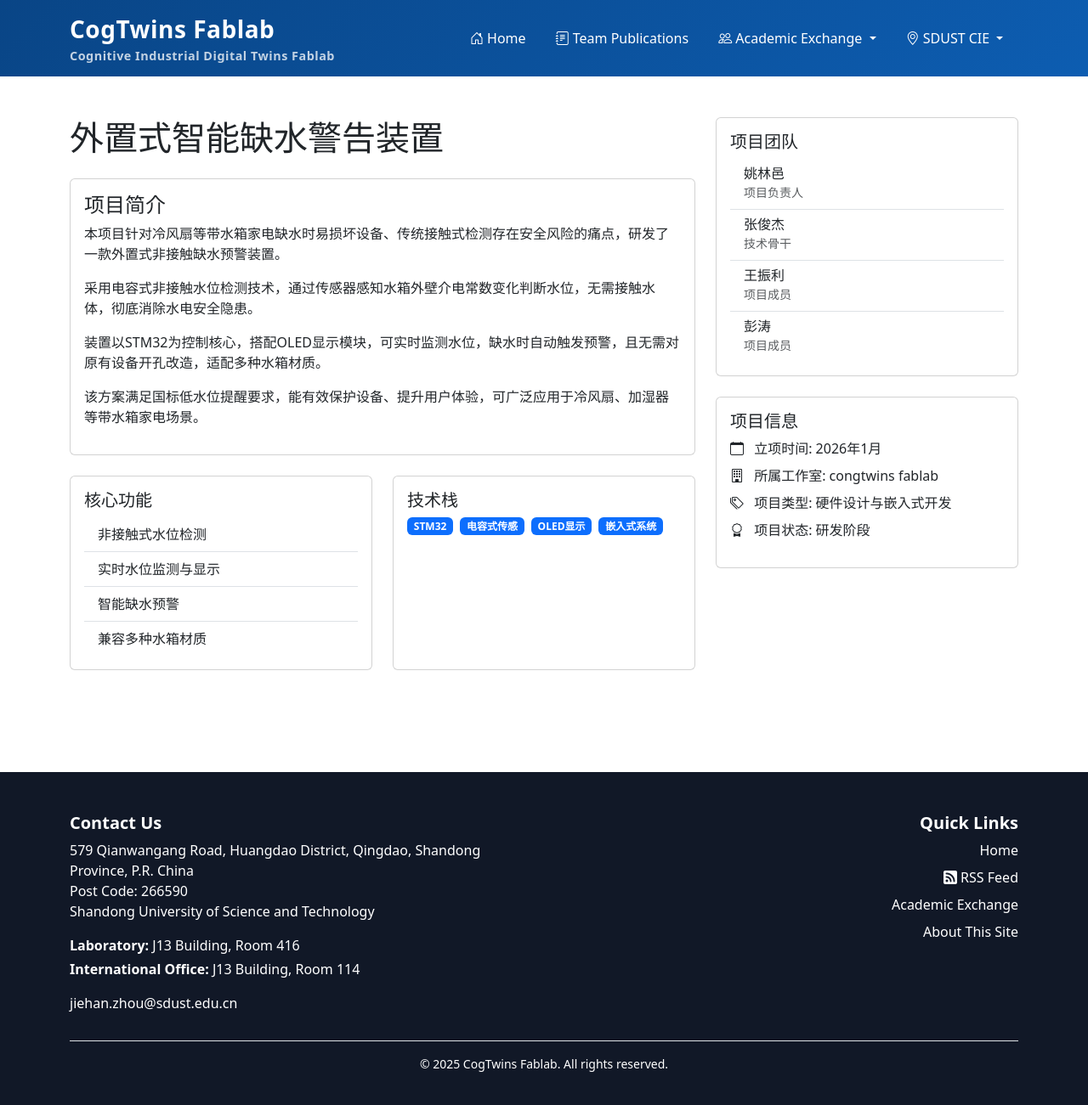
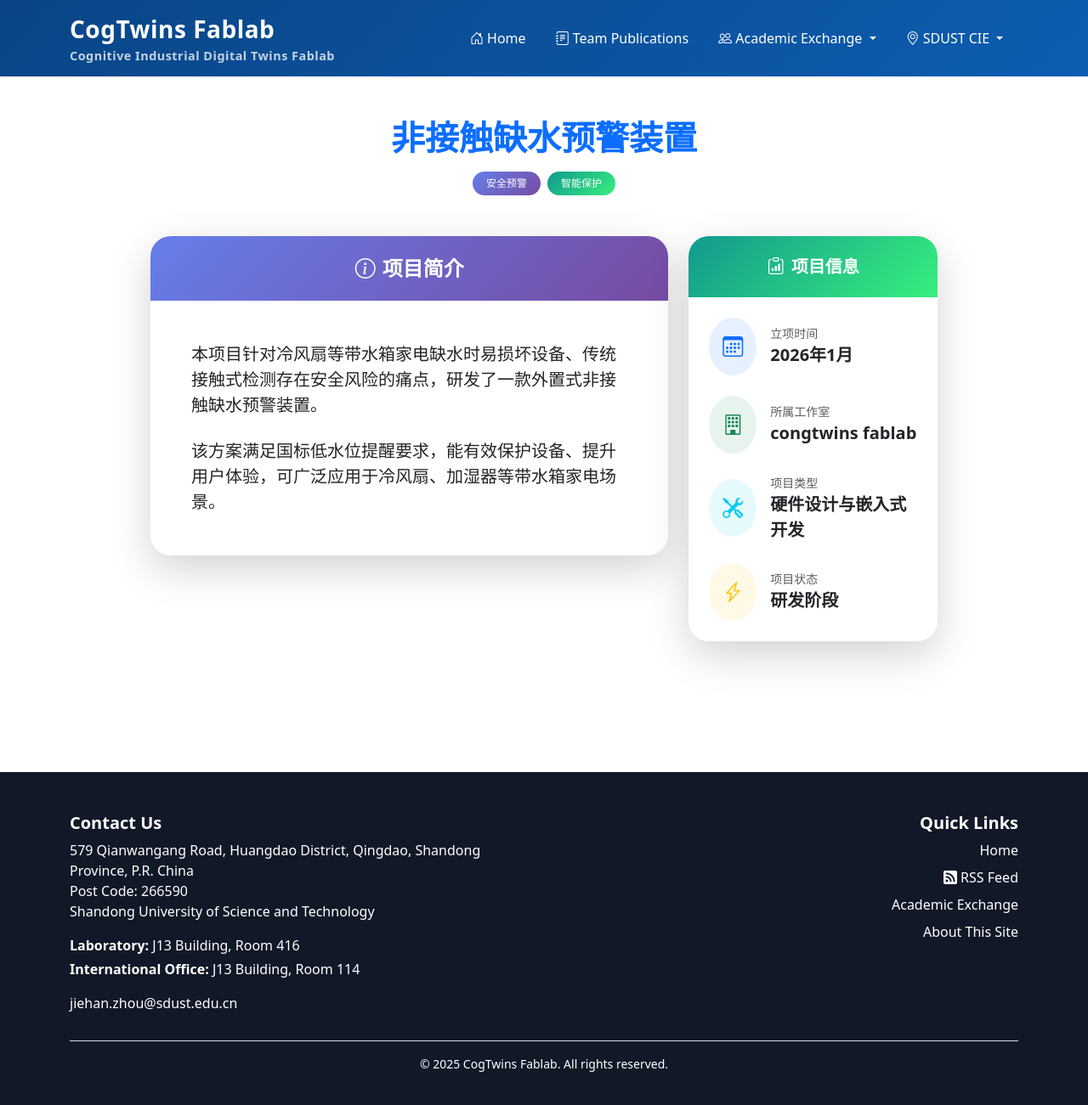
Before and after one commit to fablab4cogtwins/fablab4cogtwins.github.io, a Jekyll site: the page built from projects/smart-water-warning.md, in a window 1280 px wide and 1311 px high. Shown: the top 1301 px of the window at 85% size. Built offline with Jekyll 4.4.1, drawn with Linux system fonts in a browser that asks for light colours.

Commit message:
Update smart-water-warning.md

```diff
--- a/projects/smart-water-warning.md
+++ b/projects/smart-water-warning.md
@@ -1,104 +1,119 @@
 ---
 layout: default
-title: "外置式智能缺水警告装置"
+title: "非接触缺水预警装置"
 ---
 
 <div class="container py-5">
-  <div class="row">
-    <div class="col-lg-8">
-      <h1 class="mb-4">外置式智能缺水警告装置</h1>
-
-      <div class="card mb-4">
-        <div class="card-body">
-          <h4 class="card-title">项目简介</h4>
-          <div class="card-text">
-            <p>本项目针对冷风扇等带水箱家电缺水时易损坏设备、传统接触式检测存在安全风险的痛点，研发了一款外置式非接触缺水预警装置。</p>
-            <p>采用电容式非接触水位检测技术，通过传感器感知水箱外壁介电常数变化判断水位，无需接触水体，彻底消除水电安全隐患。</p>
-            <p>装置以STM32为控制核心，搭配OLED显示模块，可实时监测水位，缺水时自动触发预警，且无需对原有设备开孔改造，适配多种水箱材质。</p>
-            <p>该方案满足国标低水位提醒要求，能有效保护设备、提升用户体验，可广泛应用于冷风扇、加湿器等带水箱家电场景。</p>
-          </div>
+  <div class="row justify-content-center">
+    <div class="col-lg-10">
+      <div class="text-center mb-5">
+        <h1 class="fw-bold text-primary mb-3">非接触缺水预警装置</h1>
+        <div class="d-flex justify-content-center">
+          <span class="badge bg-gradient-primary rounded-pill px-3 py-2 me-2">安全预警</span>
+          <span class="badge bg-gradient-success rounded-pill px-3 py-2">智能保护</span>
         </div>
       </div>
 
       <div class="row">
-        <div class="col-md-6 mb-4">
-          <div class="card h-100">
-            <div class="card-body">
-              <h5 class="card-title">核心功能</h5>
-              <ul class="list-group list-group-flush">
-                <li class="list-group-item">非接触式水位检测</li>
-                <li class="list-group-item">实时水位监测与显示</li>
-                <li class="list-group-item">智能缺水预警</li>
-                <li class="list-group-item">兼容多种水箱材质</li>
-              </ul>
+        <div class="col-lg-8">
+          <div class="card border-0 shadow-lg rounded-4 overflow-hidden mb-4">
+            <div class="card-header bg-gradient-primary text-white py-4">
+              <h4 class="card-title mb-0 text-center fw-semibold">
+                <i class="bi bi-info-circle me-2"></i>项目简介
+              </h4>
+            </div>
+            <div class="card-body p-5">
+              <p class="fs-5 text-dark mb-4">
+                本项目针对冷风扇等带水箱家电缺水时易损坏设备、传统接触式检测存在安全风险的痛点，研发了一款外置式非接触缺水预警装置。
+              </p>
+              <p class="fs-5 text-dark mb-0">
+                该方案满足国标低水位提醒要求，能有效保护设备、提升用户体验，可广泛应用于冷风扇、加湿器等带水箱家电场景。
+              </p>
             </div>
           </div>
         </div>
 
-        <div class="col-md-6 mb-4">
-          <div class="card h-100">
-            <div class="card-body">
-              <h5 class="card-title">技术栈</h5>
-              <div class="d-flex flex-wrap gap-2">
-                <span class="badge bg-primary">STM32</span>
-                <span class="badge bg-primary">电容式传感</span>
-                <span class="badge bg-primary">OLED显示</span>
-                <span class="badge bg-primary">嵌入式系统</span>
+        <div class="col-lg-4">
+          <div class="card border-0 shadow-lg rounded-4 overflow-hidden h-100">
+            <div class="card-header bg-gradient-success text-white py-4">
+              <h5 class="card-title mb-0 text-center fw-semibold">
+                <i class="bi bi-clipboard-data me-2"></i>项目信息
+              </h5>
+            </div>
+            <div class="card-body p-4">
+              <div class="d-flex align-items-center mb-4">
+                <div class="bg-primary bg-opacity-10 p-3 rounded-circle me-3">
+                  <i class="bi bi-calendar3 text-primary fs-4"></i>
+                </div>
+                <div>
+                  <div class="text-muted small">立项时间</div>
+                  <div class="fw-bold fs-5">2026年1月</div>
+                </div>
+              </div>
+
+              <div class="d-flex align-items-center mb-4">
+                <div class="bg-success bg-opacity-10 p-3 rounded-circle me-3">
+                  <i class="bi bi-building text-success fs-4"></i>
+                </div>
+                <div>
+                  <div class="text-muted small">所属工作室</div>
+                  <div class="fw-bold fs-5">congtwins fablab</div>
+                </div>
+              </div>
+
+              <div class="d-flex align-items-center mb-4">
+                <div class="bg-info bg-opacity-10 p-3 rounded-circle me-3">
+                  <i class="bi bi-tools text-info fs-4"></i>
+                </div>
+                <div>
+                  <div class="text-muted small">项目类型</div>
+                  <div class="fw-bold fs-5">硬件设计与嵌入式开发</div>
+                </div>
+              </div>
+
+              <div class="d-flex align-items-center">
+                <div class="bg-warning bg-opacity-10 p-3 rounded-circle me-3">
+                  <i class="bi bi-lightning-charge text-warning fs-4"></i>
+                </div>
+                <div>
+                  <div class="text-muted small">项目状态</div>
+                  <div class="fw-bold fs-5">研发阶段</div>
+                </div>
               </div>
             </div>
           </div>
         </div>
       </div>
     </div>
-
-    <div class="col-lg-4">
-      <div class="card mb-4">
-        <div class="card-body">
-          <h5 class="card-title">项目团队</h5>
-          <div class="list-group list-group-flush">
-            <div class="list-group-item">
-              <h6 class="mb-0">姚林邑</h6>
-              <small class="text-muted">项目负责人</small>
-            </div>
-            <div class="list-group-item">
-              <h6 class="mb-0">张俊杰</h6>
-              <small class="text-muted">技术骨干</small>
-            </div>
-            <div class="list-group-item">
-              <h6 class="mb-0">王振利</h6>
-              <small class="text-muted">项目成员</small>
-            </div>
-            <div class="list-group-item">
-              <h6 class="mb-0">彭涛</h6>
-              <small class="text-muted">项目成员</small>
-            </div>
-          </div>
-        </div>
-      </div>
-
-      <div class="card">
-        <div class="card-body">
-          <h5 class="card-title">项目信息</h5>
-          <ul class="list-unstyled">
-            <li class="mb-2">
-              <i class="bi bi-calendar me-2"></i>
-              立项时间: 2026年1月
-            </li>
-            <li class="mb-2">
-              <i class="bi bi-building me-2"></i>
-              所属工作室: congtwins fablab
-            </li>
-            <li class="mb-2">
-              <i class="bi bi-tags me-2"></i>
-              项目类型: 硬件设计与嵌入式开发
-            </li>
-            <li>
-              <i class="bi bi-award me-2"></i>
-              项目状态: 研发阶段
-            </li>
-          </ul>
-        </div>
-      </div>
-    </div>
   </div>
 </div>
+
+<style>
+  .bg-gradient-primary {
+    background: linear-gradient(135deg, #667eea 0%, #764ba2 100%);
+  }
+
+  .bg-gradient-success {
+    background: linear-gradient(135deg, #11998e 0%, #38ef7d 100%);
+  }
+
+  .card {
+    transition: transform 0.3s ease;
+  }
+
+  .card:hover {
+    transform: translateY(-5px);
+  }
+
+  .rounded-4 {
+    border-radius: 1.5rem !important;
+  }
+
+  .badge {
+    font-weight: 500;
+  }
+
+  .card-header {
+    border-bottom: none;
+  }
+</style>
```
